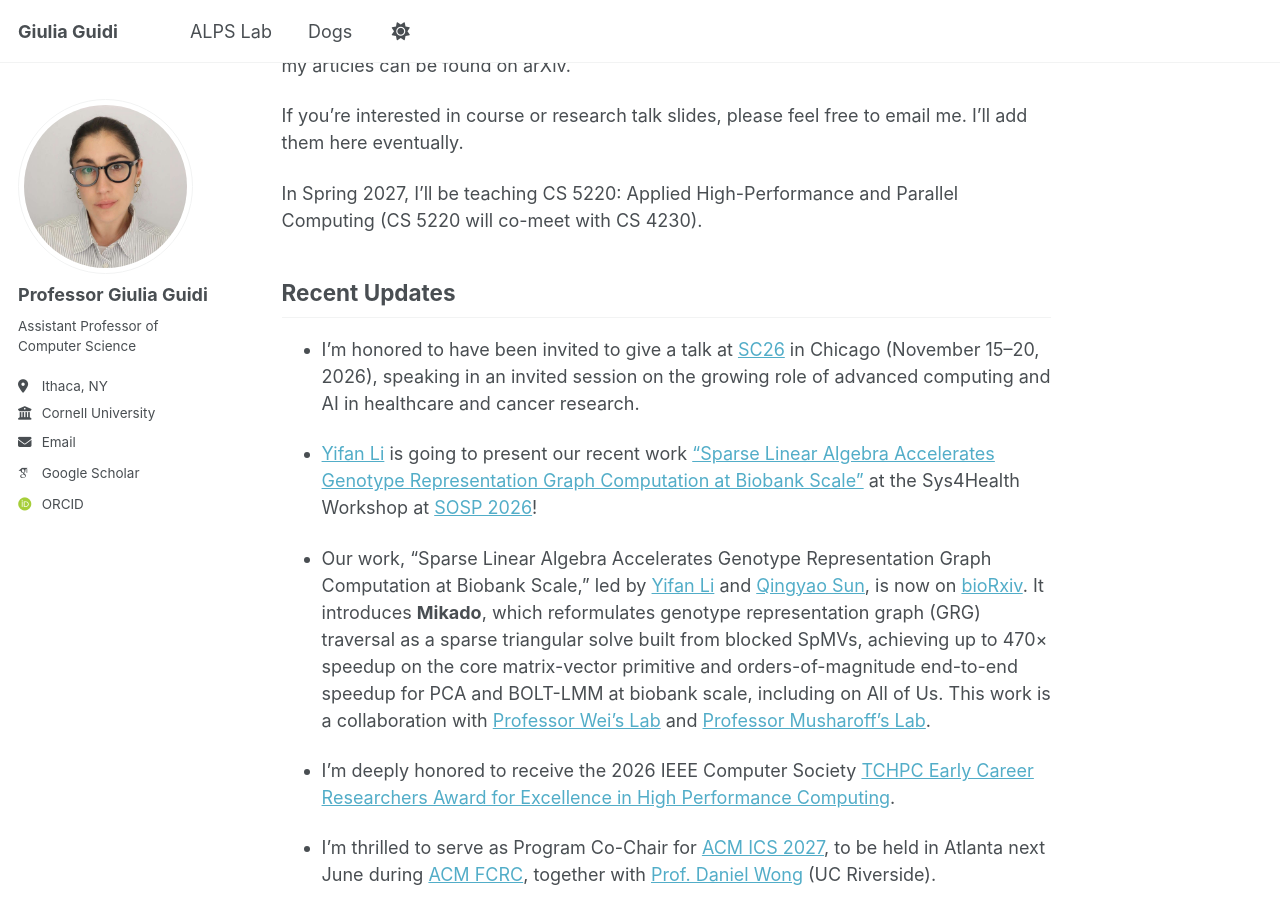
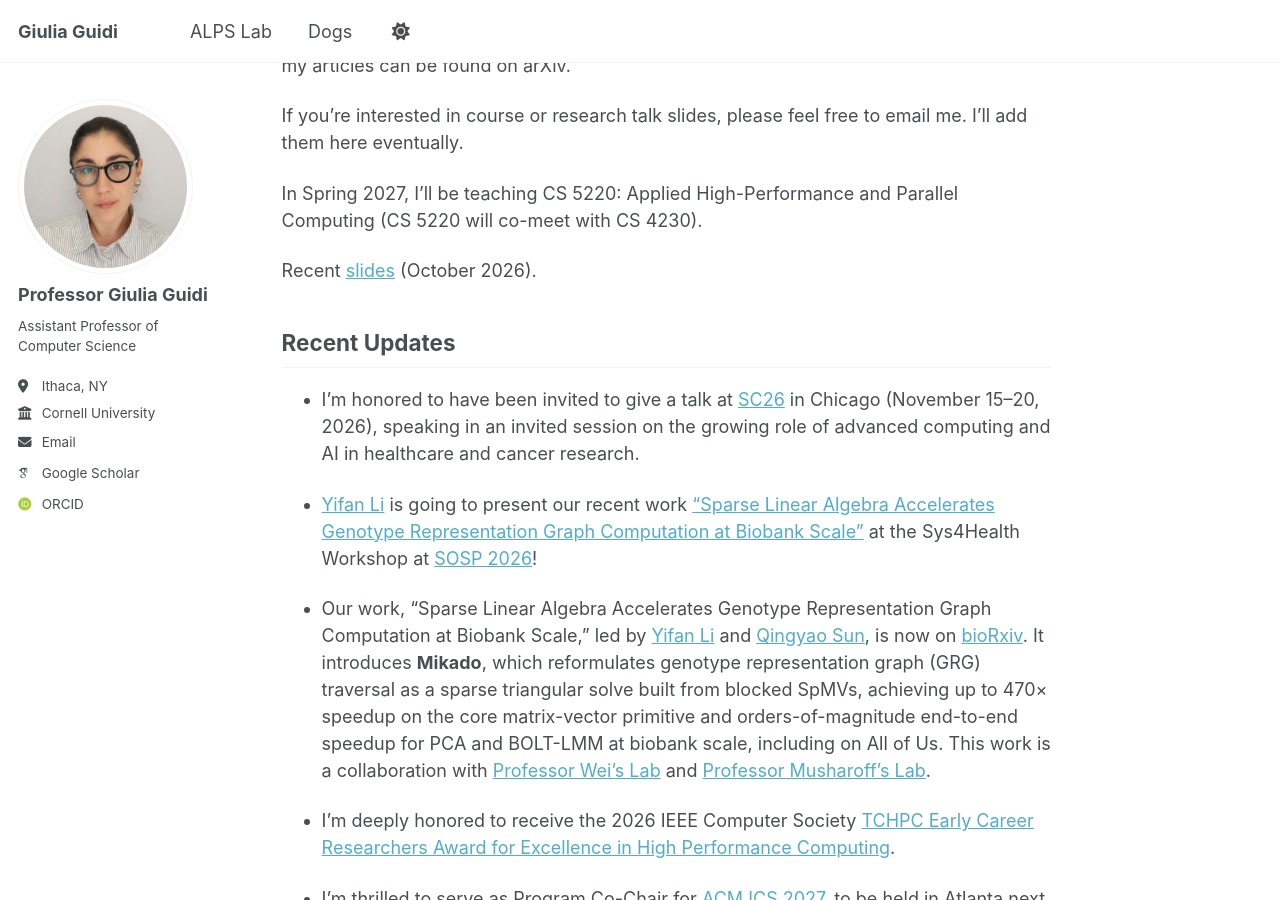
Before and after one commit to giuliaguidi/giuliaguidi.github.io, a Jekyll site: the page built from _pages/about.md, in a window 1280 px wide and 900 px high, scrolled down 795 px. Built offline with Jekyll 4.4.1, drawn with Linux system fonts in a browser that asks for light colours; some web fonts are replaced.

Commit message:
Update about page with recent slides and talk info
Added recent slides link and updated talk invitation details.

```diff
--- a/_pages/about.md
+++ b/_pages/about.md
@@ -27,6 +27,8 @@
 If you're interested in course or research talk slides, please feel free to email me. I'll add them here eventually.
 
 In Spring 2027, I'll be teaching CS 5220: Applied High-Performance and Parallel Computing (CS 5220 will co-meet with CS 4230).
+
+Recent [slides](https://drive.google.com/file/d/1GBTu8ryFMtSsnt0ScfKLgvVHhBEmwh8u/view?usp=sharing) (October 2026).
 
 Recent Updates
 ------
```
